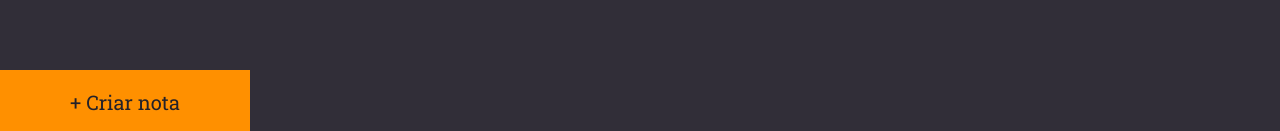
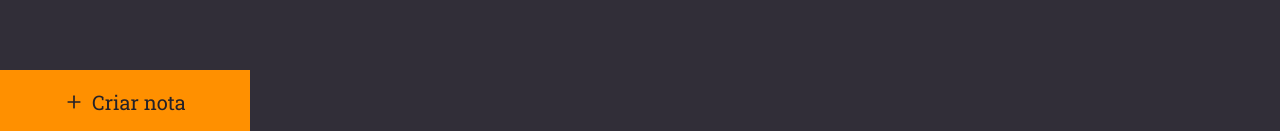
Before and after one commit to mviniciussb/Rocketnotes--Frontend, a React (Vite) app: page / in a window 1280 px wide. Shown: the part 666-797 px from the top of the page. Built offline with nearby package versions, Linux system fonts and the light colour scheme.

Commit message:
Added button on home page and styled

```diff
--- a/src/pages/Home/index.jsx
+++ b/src/pages/Home/index.jsx
@@ -2,6 +2,7 @@ import { Container, Brand, Menu, Search, Content, NewNote } from "./style";
 import { Header } from "../../components/header";
 import {Section} from "../../components/section"
 import { ButtonText } from "../../components/buttonText";
+import { FiPlus } from "react-icons/fi";
 
 
 export function Home() {
@@ -26,7 +27,7 @@ export function Home() {
         <Section title="Minhas notas" />
       </Content>
 
-      <NewNote>+ Criar nota</NewNote>
+      <NewNote><FiPlus/> Criar nota</NewNote>
     </Container>
   );
 }
--- a/src/pages/Home/style.js
+++ b/src/pages/Home/style.js
@@ -61,4 +61,11 @@ export const NewNote = styled.button`
     background-color: ${({ theme }) => theme.COLORS.ORANGE};
     font-size: 20px;
     border: none;
+    display: flex;
+    justify-content: center;
+    align-items: center;
+
+    >svg{
+        margin-right: 8px;
+    }
 `
```
